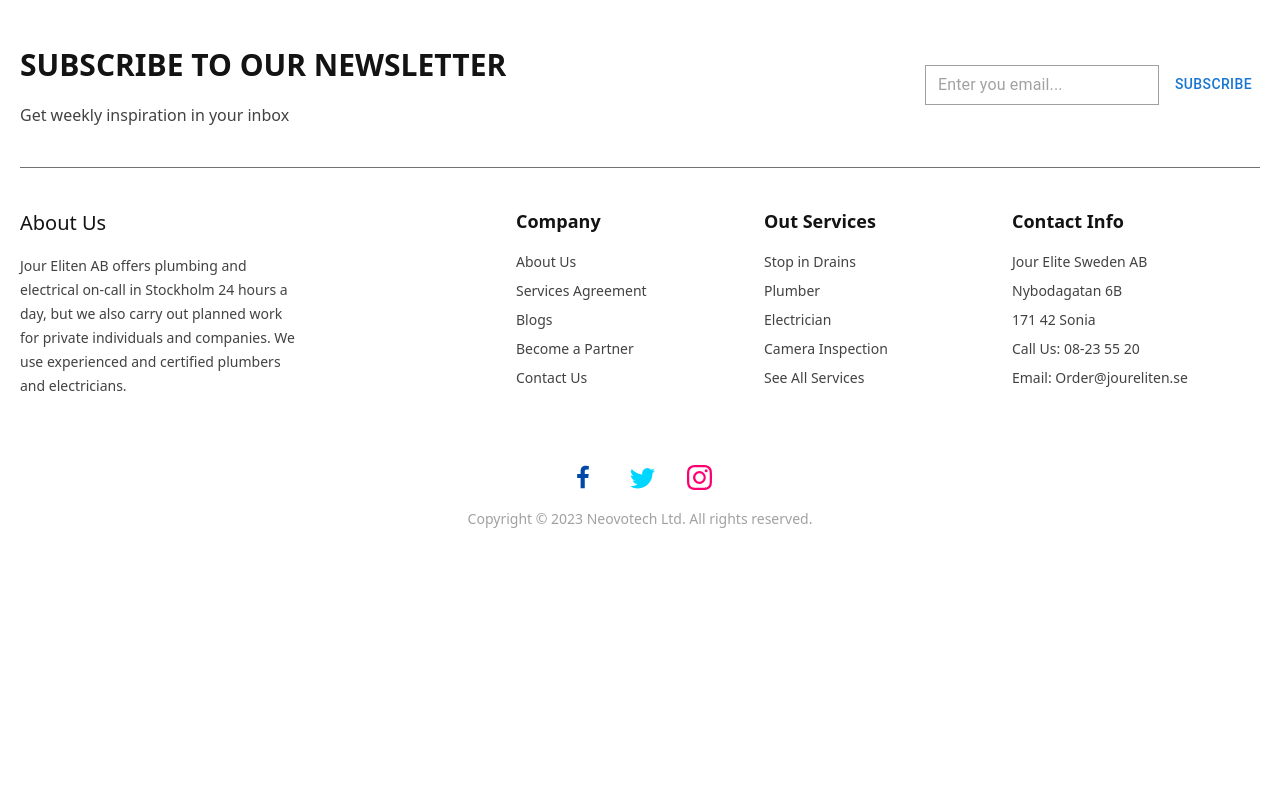
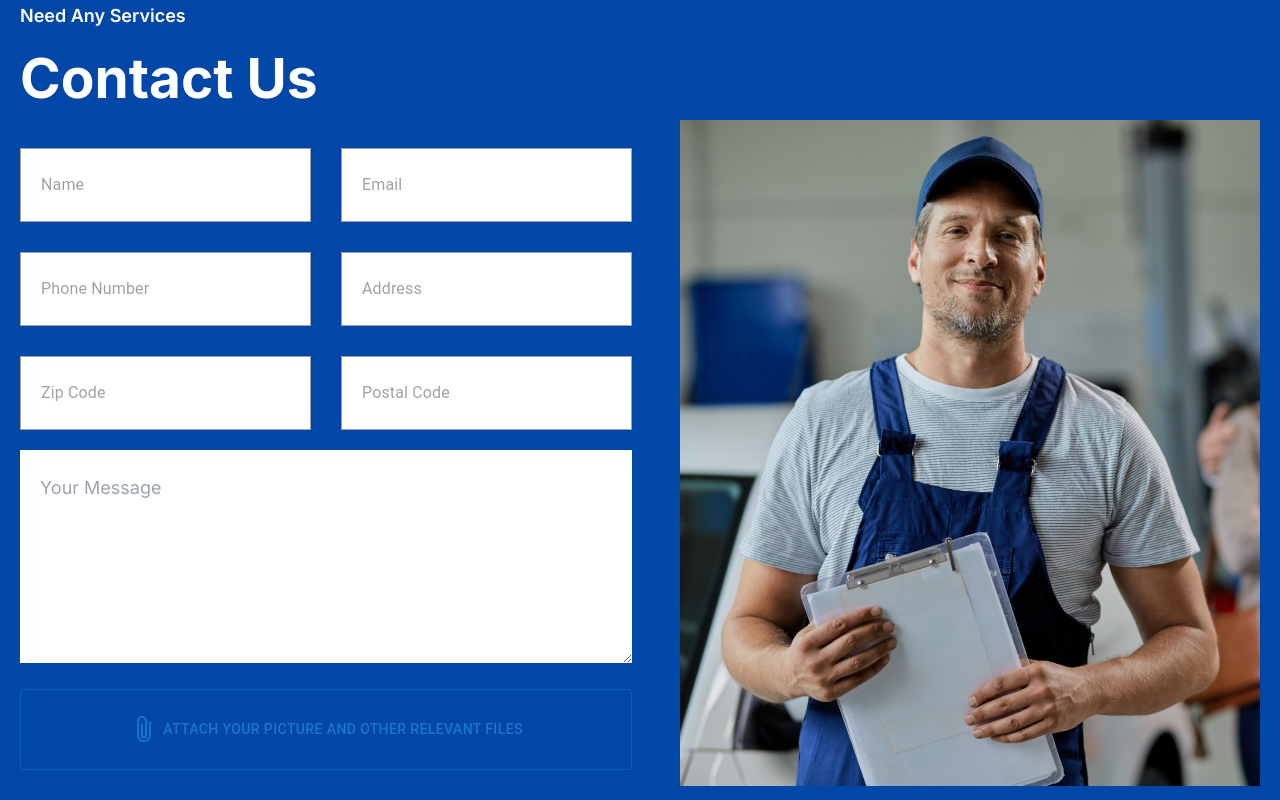
Before and after one commit to TheRakib/Needz-website, a Next.js app: page / in a window 1280 px wide. Shown: the part 5740-6540 px from the top of the page. Before the commit the page ends 6289 px from the top, so only its background shows below. Built offline with nearby package versions, Linux system fonts and the light colour scheme.

Commit message:
contact us added

```diff
--- a/app/page.tsx
+++ b/app/page.tsx
@@ -8,6 +8,7 @@ import Join from "@/components/Home/Join";
 import { Box, Fab, Fade, useScrollTrigger } from "@mui/material";
 import KeyboardArrowUpIcon from "@mui/icons-material/KeyboardArrowUp";
 import ScrollTop from "@/components/Shared/ScrollTop";
+import ContactUs from "@/components/Home/ContactUs";
 
 export default function Home(props: Props) {
   return (
@@ -20,6 +21,7 @@ export default function Home(props: Props) {
       <Join />
       <Features />
       <FAQ />
+      <ContactUs />
 
       {/* ----------back to top button---- */}
       <ScrollTop {...props}>
--- /dev/null
+++ b/components/Home/ContactUs.tsx
@@ -0,0 +1,86 @@
+import React from "react";
+import SectionTitle from "../Shared/SectionTitle";
+import { Button, InputBase } from "@mui/material";
+import Image from "next/image";
+import { IoMdAttach } from "react-icons/io";
+
+export default function ContactUs() {
+  return (
+    <div className="bg-primary text-white py-[80px] max-w-maxLayout mx-auto ">
+      <div className="max-w-layout mx-auto">
+        <div className="flex flex-col gap-2">
+          <h3 className="text-[18px] font-semibold ">Need Any Services</h3>
+          <SectionTitle title="Contact Us" />
+        </div>
+        <div className="grid grid-cols-1 md:grid-cols-2 gap-4">
+          <div className="col-span-1 w-full">
+            <div className="w-full flex flex-col gap-5 items-center  justify-center mt-7">
+              <div className="w-full grid grid-cols-2 gap-[30px] ">
+                <div className="col-span-1 flex flex-col gap-[30px]">
+                  <InputBase
+                    id="outlined-basic"
+                    placeholder="Name"
+                    className={` rounded-none border border-black/40 h-[40px] pl-5 py-9 bg-white text-black/800 text-[18px] w-full `}
+                  />
+                  <InputBase
+                    id="outlined-basic"
+                    placeholder="Phone Number"
+                    className={` rounded-none border border-black/40 h-[40px] pl-5 py-9 bg-white text-black/800 text-[18px]  w-full`}
+                  />
+                  <InputBase
+                    id="outlined-basic"
+                    placeholder="Zip Code"
+                    className={` rounded-none border border-black/40 h-[40px] pl-5 py-9 bg-white text-black/800 text-[18px]  w-full`}
+                  />
+                </div>
+                <div className="col-span-1 flex flex-col gap-[30px]">
+                  <InputBase
+                    id="outlined-basic"
+                    placeholder="Email"
+                    className={` rounded-none border border-black/40 h-[40px] pl-5 py-9 bg-white text-black/800 text-[18px] w-full `}
+                  />
+                  <InputBase
+                    id="outlined-basic"
+                    placeholder="Address"
+                    className={` rounded-none border border-black/40 h-[40px] pl-5 py-9 bg-white text-black/800 text-[18px]  w-full`}
+                  />
+                  <InputBase
+                    id="outlined-basic"
+                    placeholder="Postal Code"
+                    className={` rounded-none border border-black/40 h-[40px] pl-5 py-9 bg-white text-black/800 text-[18px]  w-full`}
+                  />
+                </div>
+              </div>
+
+              <div className="w-full">
+                <textarea
+                  name=""
+                  id=""
+                  rows={7}
+                  placeholder="Your Message"
+                  className="text-[18px] pt-6 pl-5 w-full text-black focus:outline-none "
+                />
+              </div>
+              <Button
+                className="bg-transparent  border-white w-full text-white text-[18px] h-[81px] capitalize hover:bg-white/20 hover:text-white "
+                variant="outlined"
+              >
+                <IoMdAttach className="mr-1 text-3xl font-semibold" />
+                Attach your picture and other relevant files
+              </Button>
+
+              <div className="mt-6 w-[286px] mr-auto ">
+                <Button className="bg-white w-full text-black text-2xl h-[92px] capitalize hover:bg-white/20 hover:text-white ">
+                  Send Message
+                </Button>
+              </div>
+            </div>
+          </div>
+          <div className="col-span-1 relative w-[580px] h-[666px] ml-auto ">
+            <Image src={"/home/contactUs.png"} alt="Contact" fill />
+          </div>
+        </div>
+      </div>
+    </div>
+  );
+}
```
Also changed, not shown: public/home/contactUs.png (renamed from public/contactUs.png), 1 other file (tests, documents, lock files or other folders).
